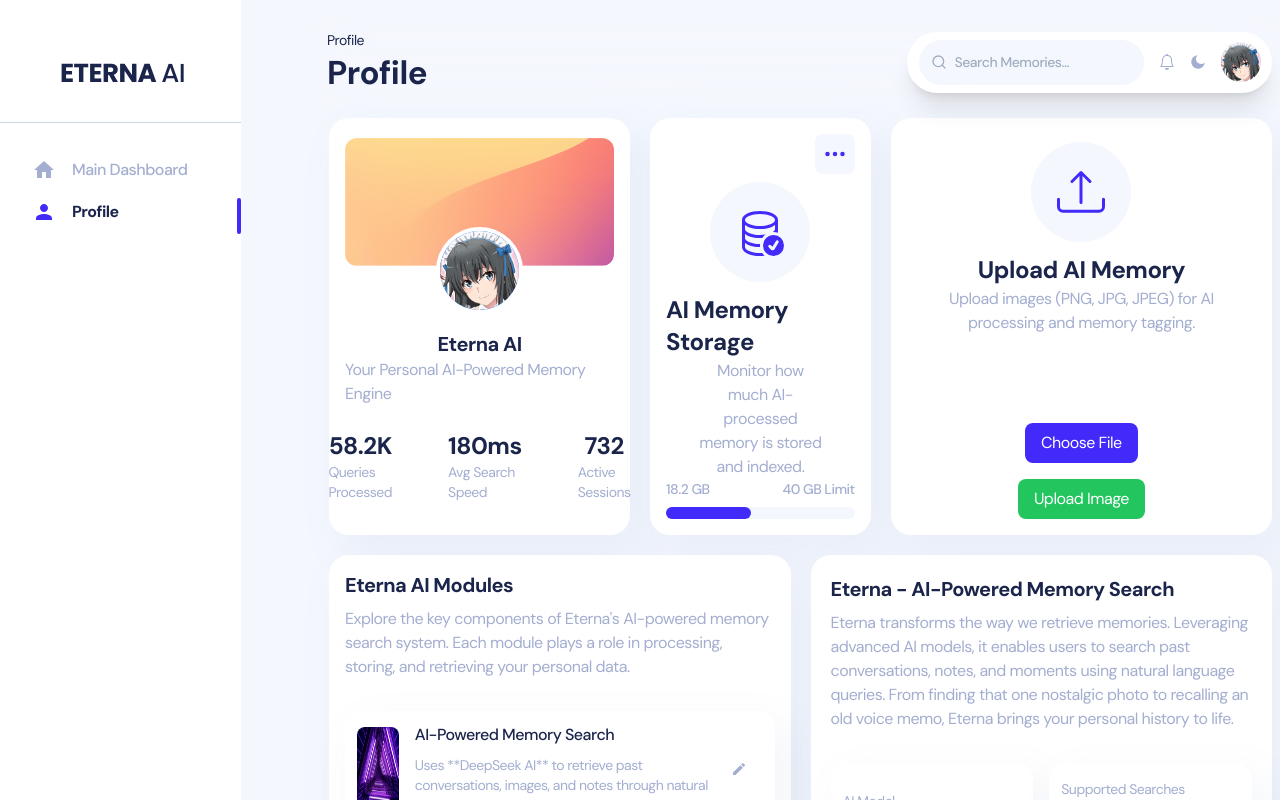
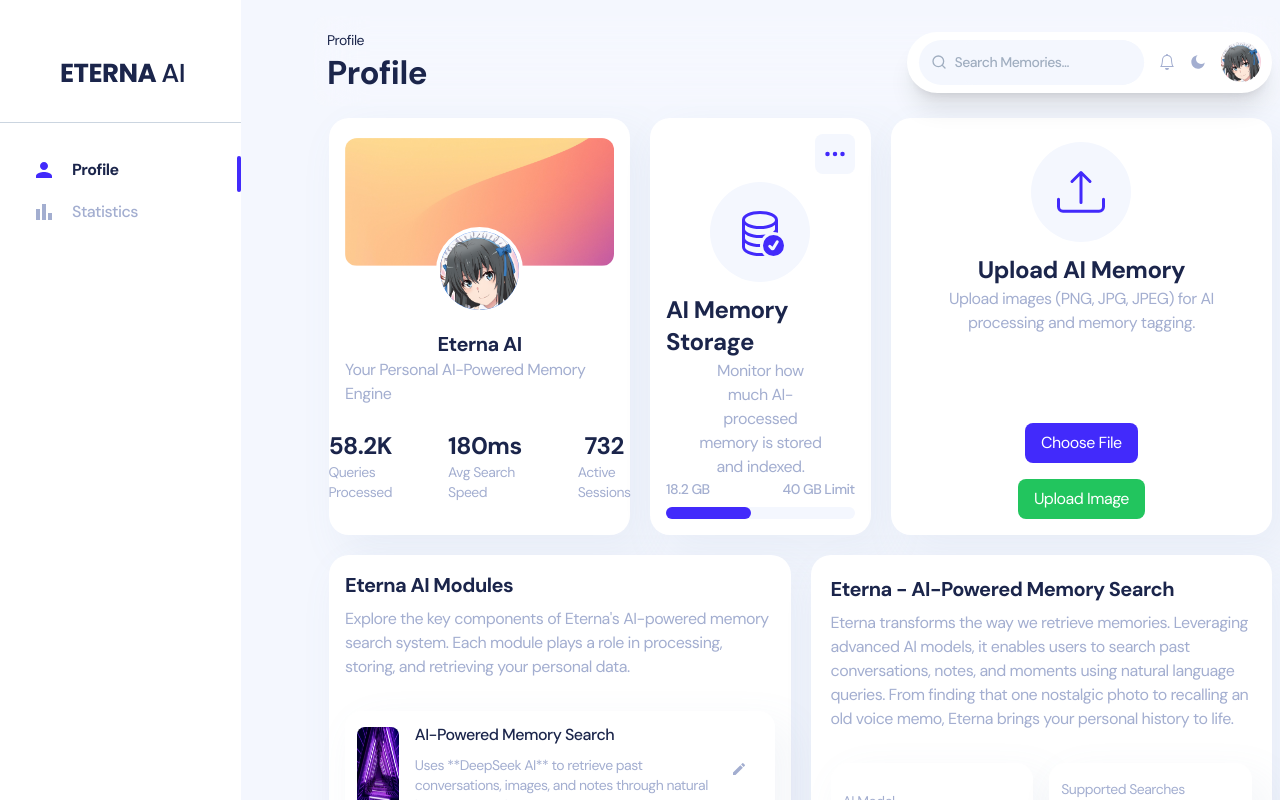
Before and after one commit to Dawgsrlife/DeerHacks-IV-Project, a React (Create React App) app in the folder frontend/: page /admin/profile in a window 1280 px wide. Shown: the top 800 px of the page. Built offline with nearby package versions, Linux system fonts and the light colour scheme; what tailwindcss-rtl would draw is missing.

Commit message:
Re-order routes and rename dashboard to statistics

```diff
--- a/frontend/src/routes.js
+++ b/frontend/src/routes.js
@@ -1,20 +1,13 @@
 import React from "react";
 
 // Admin Imports
-import MainDashboard from "views/admin/default";
 import Profile from "views/admin/profile";
+import Statistics from "views/admin/default";
 
 // Icon Imports
-import { MdHome, MdPerson } from "react-icons/md";
+import { MdHome, MdPerson, MdBarChart } from "react-icons/md"; // Added MdBarChart for Statistics
 
 const routes = [
-  {
-    name: "Main Dashboard",
-    layout: "/admin",
-    path: "default",
-    icon: <MdHome className="h-6 w-6" />,
-    component: <MainDashboard />,
-  },
   {
     name: "Profile",
     layout: "/admin",
@@ -22,6 +15,13 @@
     icon: <MdPerson className="h-6 w-6" />,
     component: <Profile />,
   },
+  {
+    name: "Statistics",
+    layout: "/admin",
+    path: "default",
+    icon: <MdBarChart className="h-6 w-6" />, // Updated icon to represent stats
+    component: <Statistics />,
+  },
 ];
 
 export default routes;
```
